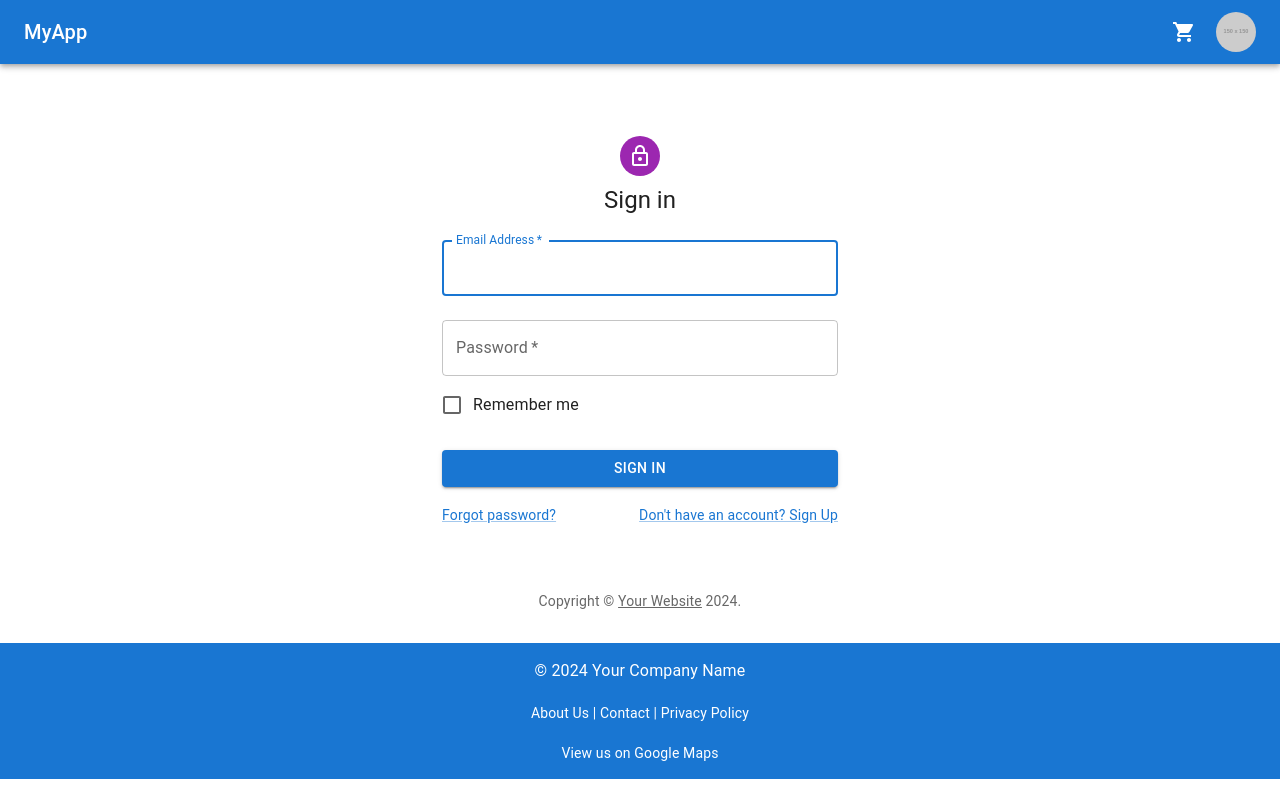
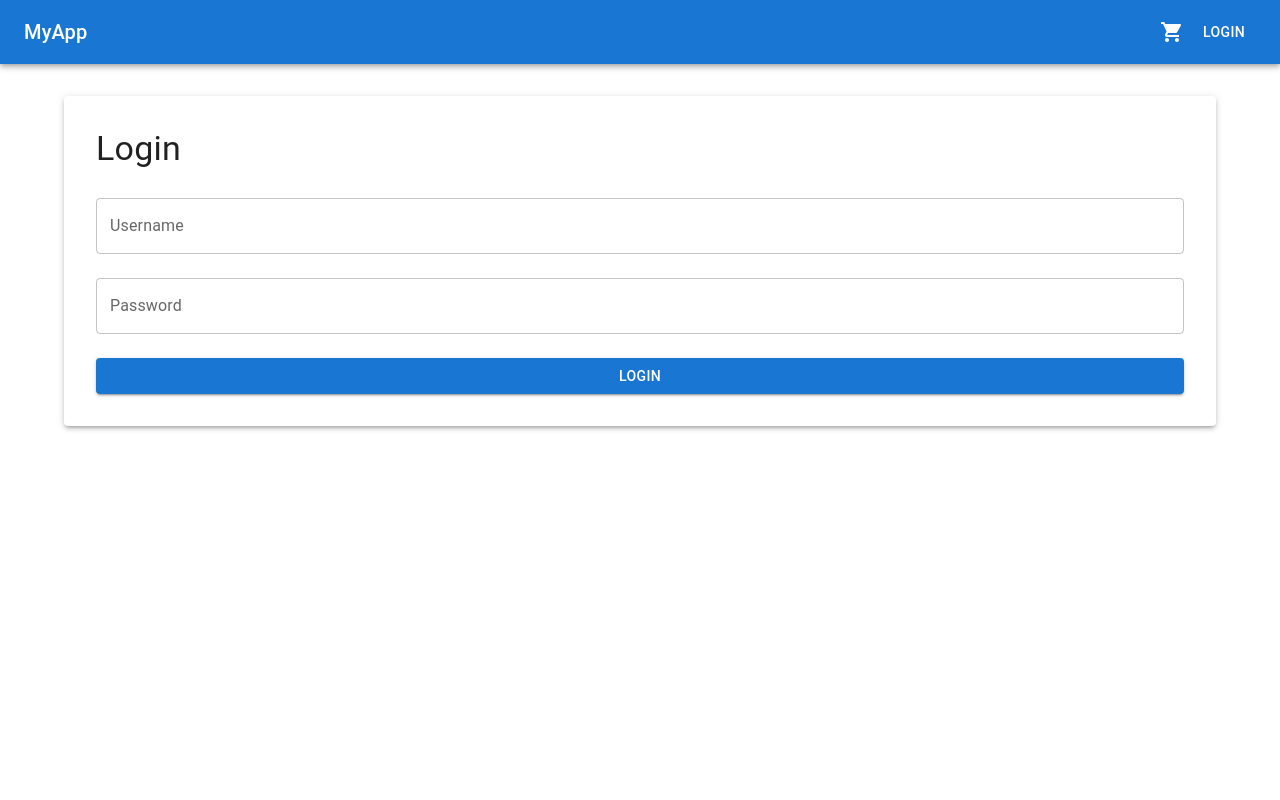
Before and after one commit to Penzslyr/customer-fe, a React (Create React App) app: page /login in a window 1280 px wide. Shown: the top 800 px of the page. Built offline with nearby package versions, Linux system fonts and the light colour scheme.

Commit message:
add protected route, handle modal if not logged in

```diff
--- a/src/App.js
+++ b/src/App.js
@@ -8,9 +8,12 @@ import Login from "./pages/Login";
 import Cart from "./pages/Cart";
 import { CartProvider } from "./context/CartContext";
 import Footer from "./components/Footer";
+import { AuthProvider } from "./context/AuthContext";
+import ProtectedRoute from "./components/ProtectedRoute";
 
 function App() {
   return (
+    <AuthProvider>
       <CartProvider>
         <Router>
           <Navbar />
@@ -18,13 +21,31 @@ function App() {
             <Route path="/" element={<Home />} />
             <Route path="/detail/:id" element={<Detail />} />
             <Route path="/login" element={<Login />} />
-          <Route path="/cart" element={<Cart />} />
-          <Route path="/profile" element={<div>Edit Profile Page</div>} />
+
+            <Route
+              path="/cart"
+              element={
+                <ProtectedRoute>
+                  <Cart />
+                </ProtectedRoute>
+              }
+            />
+
+            <Route
+              path="/profile"
+              element={
+                <ProtectedRoute>
+                  <div>Edit Profile Page</div>
+                </ProtectedRoute>
+              }
+            />
+
             <Route path="/logout" element={<div>Logout Page</div>} />
           </Routes>
           <Footer />
         </Router>
       </CartProvider>
+    </AuthProvider>
   );
 }
 
--- a/src/components/Navbar.js
+++ b/src/components/Navbar.js
@@ -1,4 +1,3 @@
-// src/components/Navbar.js
 import React from "react";
 import {
   AppBar,
@@ -9,14 +8,18 @@ import {
   MenuItem,
   Avatar,
   Badge,
+  Button,
 } from "@mui/material";
-import { Link } from "react-router-dom";
+import { Link, useNavigate } from "react-router-dom";
 import ShoppingCartIcon from "@mui/icons-material/ShoppingCart";
 import { useCart } from "../context/CartContext";
+import { useAuth } from "../context/AuthContext";
 
 const Navbar = () => {
   const [anchorEl, setAnchorEl] = React.useState(null);
   const { cart } = useCart();
+  const { isLoggedIn, logout } = useAuth();
+  const navigate = useNavigate();
 
   const handleMenu = (event) => {
     setAnchorEl(event.currentTarget);
@@ -26,10 +29,21 @@ const Navbar = () => {
     setAnchorEl(null);
   };
 
+  const handleLogout = () => {
+    logout();
+    handleClose();
+    navigate("/login");
+  };
+
   return (
     <AppBar position="static">
       <Toolbar>
-        <Typography variant="h6" component="div" sx={{ flexGrow: 1 }}>
+        <Typography
+          variant="h6"
+          component="div"
+          sx={{ flexGrow: 1 }}
+          onClick={() => navigate("/")}
+        >
           MyApp
         </Typography>
         <IconButton color="inherit" component={Link} to="/cart">
@@ -37,6 +51,7 @@ const Navbar = () => {
             <ShoppingCartIcon />
           </Badge>
         </IconButton>
+        {isLoggedIn ? (
           <div>
             <IconButton
               size="large"
@@ -70,11 +85,14 @@ const Navbar = () => {
               <MenuItem onClick={handleClose} component={Link} to="/profile">
                 Edit Profile
               </MenuItem>
-            <MenuItem onClick={handleClose} component={Link} to="/logout">
-              Logout
-            </MenuItem>
+              <MenuItem onClick={handleLogout}>Logout</MenuItem>
             </Menu>
           </div>
+        ) : (
+          <Button color="inherit" component={Link} to="/login">
+            Login
+          </Button>
+        )}
       </Toolbar>
     </AppBar>
   );
--- /dev/null
+++ b/src/components/ProtectedRoute.js
@@ -0,0 +1,28 @@
+// src/components/ProtectedRoute.js
+import React, { useState, useEffect } from "react";
+import { Navigate } from "react-router-dom";
+import { useAuth } from "../context/AuthContext";
+import WarningModal from "./WarningModal";
+
+const ProtectedRoute = ({ children }) => {
+  const { isLoggedIn } = useAuth();
+  const [open, setOpen] = useState(false);
+
+  useEffect(() => {
+    if (!isLoggedIn) {
+      setOpen(true);
+    }
+  }, [isLoggedIn]);
+
+  const handleClose = () => {
+    setOpen(false);
+  };
+
+  if (!isLoggedIn) {
+    return <WarningModal open={open} handleClose={handleClose} />;
+  }
+
+  return children;
+};
+
+export default ProtectedRoute;
--- /dev/null
+++ b/src/components/WarningModal.js
@@ -0,0 +1,43 @@
+// src/components/WarningModal.js
+import React from "react";
+import {
+  Dialog,
+  DialogActions,
+  DialogContent,
+  DialogContentText,
+  DialogTitle,
+  Button,
+} from "@mui/material";
+import { useNavigate } from "react-router-dom";
+
+const WarningModal = ({ open, handleClose }) => {
+  const navigate = useNavigate();
+
+  const handleLoginRedirect = () => {
+    handleClose();
+    navigate("/login");
+  };
+
+  return (
+    <Dialog
+      open={open}
+      onClose={handleClose}
+      aria-labelledby="alert-dialog-title"
+      aria-describedby="alert-dialog-description"
+    >
+      <DialogTitle id="alert-dialog-title">{"Access Denied"}</DialogTitle>
+      <DialogContent>
+        <DialogContentText id="alert-dialog-description">
+          You need to be logged in to access this page. Please log in first.
+        </DialogContentText>
+      </DialogContent>
+      <DialogActions>
+        <Button onClick={handleLoginRedirect} color="primary" autoFocus>
+          Login
+        </Button>
+      </DialogActions>
+    </Dialog>
+  );
+};
+
+export default WarningModal;
--- /dev/null
+++ b/src/context/AuthContext.js
@@ -0,0 +1,24 @@
+// src/context/AuthContext.js
+import React, { createContext, useContext, useState } from "react";
+
+const AuthContext = createContext();
+
+export const useAuth = () => useContext(AuthContext);
+
+export const AuthProvider = ({ children }) => {
+  const [isLoggedIn, setIsLoggedIn] = useState(false);
+
+  const login = () => {
+    setIsLoggedIn(true);
+  };
+
+  const logout = () => {
+    setIsLoggedIn(false);
+  };
+
+  return (
+    <AuthContext.Provider value={{ isLoggedIn, login, logout }}>
+      {children}
+    </AuthContext.Provider>
+  );
+};
--- a/src/pages/Detail.js
+++ b/src/pages/Detail.js
@@ -1,27 +1,63 @@
 // src/pages/Detail.js
 import React, { useState } from "react";
 import { useLocation } from "react-router-dom";
-import { Container, Grid, Paper, Typography, Button, IconButton, TextField } from "@mui/material";
+import {
+  Container,
+  Grid,
+  Paper,
+  Typography,
+  Button,
+  IconButton,
+  TextField,
+  Dialog,
+  DialogTitle,
+  DialogContent,
+  DialogActions,
+} from "@mui/material";
 import { useCart } from "../context/CartContext";
 import { Star, StarBorder } from "@mui/icons-material";
-import AddIcon from '@mui/icons-material/Add';
-import RemoveIcon from '@mui/icons-material/Remove';
+import AddIcon from "@mui/icons-material/Add";
+import RemoveIcon from "@mui/icons-material/Remove";
+import { useAuth } from "../context/AuthContext";
+import { useNavigate } from "react-router-dom";
 
 const Detail = () => {
   const { state } = useLocation();
   const { menuItem } = state;
   const { addToCart } = useCart();
   const [quantity, setQuantity] = useState(1);
+  const [dialogOpen, setDialogOpen] = useState(false);
+  const { isLoggedIn } = useAuth();
+  const navigate = useNavigate();
 
   const reviews = [
-    { accountName: "John Doe", reviewDesc: "Great food!", reviewRate: 5, profilePic: "https://via.placeholder.com/50" },
-    { accountName: "Jane Smith", reviewDesc: "Good taste but a bit pricey.", reviewRate: 4, profilePic: "https://via.placeholder.com/50" },
-    { accountName: "Alice Johnson", reviewDesc: "Average experience.", reviewRate: 3, profilePic: "https://via.placeholder.com/50" },
+    {
+      accountName: "John Doe",
+      reviewDesc: "Great food!",
+      reviewRate: 5,
+      profilePic: "https://via.placeholder.com/50",
+    },
+    {
+      accountName: "Jane Smith",
+      reviewDesc: "Good taste but a bit pricey.",
+      reviewRate: 4,
+      profilePic: "https://via.placeholder.com/50",
+    },
+    {
+      accountName: "Alice Johnson",
+      reviewDesc: "Average experience.",
+      reviewRate: 3,
+      profilePic: "https://via.placeholder.com/50",
+    },
   ];
 
   const handleAddToCart = () => {
-    for (let i = 0; i < quantity; i++) {
-      addToCart(menuItem);
+    if (isLoggedIn) {
+      for (let i = 0; i < quantity; i++) {
+        addToCart(menuItem);
+      }
+    } else {
+      setDialogOpen(true);
     }
   };
 
@@ -32,14 +68,44 @@ const Detail = () => {
   const renderStars = (rating) => {
     const stars = [];
     for (let i = 0; i < 5; i++) {
-      stars.push(i < rating ? <Star key={i} color="primary" /> : <StarBorder key={i} color="primary" />);
+      stars.push(
+        i < rating ? (
+          <Star key={i} color="primary" />
+        ) : (
+          <StarBorder key={i} color="primary" />
+        )
+      );
     }
     return stars;
+  };
+
+  const handleCloseDialog = () => {
+    setDialogOpen(false);
   };
 
   return (
     <Container>
       <h1>Detail Page</h1>
+      <Dialog open={dialogOpen} onClose={handleCloseDialog}>
+        <DialogTitle>Login Required</DialogTitle>
+        <DialogContent>
+          <Typography>
+            You need to be logged in to add items to the cart.
+          </Typography>
+        </DialogContent>
+        <DialogActions>
+          <Button onClick={handleCloseDialog} color="primary">
+            Close
+          </Button>
+          <Button
+            onClick={() => navigate("/login")}
+            color="primary"
+            variant="contained"
+          >
+            Login
+          </Button>
+        </DialogActions>
+      </Dialog>
       <Grid container spacing={3}>
         <Grid item xs={12} md={6}>
           <img
@@ -53,7 +119,12 @@ const Detail = () => {
             <Typography variant="h4">{menuItem.name}</Typography>
             <Typography variant="body1">{menuItem.description}</Typography>
             <Typography variant="h6">Price: ${menuItem.price}</Typography>
-            <Grid container alignItems="center" spacing={2} style={{ marginTop: '1rem' }}>
+            <Grid
+              container
+              alignItems="center"
+              spacing={2}
+              style={{ marginTop: "1rem" }}
+            >
               <Grid item>
                 <IconButton onClick={() => handleQuantityChange(-1)}>
                   <RemoveIcon />
@@ -62,9 +133,11 @@ const Detail = () => {
               <Grid item>
                 <TextField
                   value={quantity}
-                  onChange={(e) => setQuantity(Math.max(1, parseInt(e.target.value, 10) || 1))}
+                  onChange={(e) =>
+                    setQuantity(Math.max(1, parseInt(e.target.value, 10) || 1))
+                  }
                   type="number"
-                  inputProps={{ min: 1, style: { textAlign: 'center' } }}
+                  inputProps={{ min: 1, style: { textAlign: "center" } }}
                 />
               </Grid>
               <Grid item>
@@ -77,7 +150,7 @@ const Detail = () => {
               variant="contained"
               color="secondary"
               onClick={handleAddToCart}
-              style={{ marginTop: '1rem' }}
+              style={{ marginTop: "1rem" }}
             >
               Add to Cart
             </Button>
@@ -89,10 +162,18 @@ const Detail = () => {
         Reviews
       </Typography>
       {reviews.map((review, index) => (
-        <Paper key={index} elevation={1} style={{ padding: 16, marginTop: "1rem" }}>
+        <Paper
+          key={index}
+          elevation={1}
+          style={{ padding: 16, marginTop: "1rem" }}
+        >
           <Grid container spacing={2} alignItems="center">
             <Grid item>
-              <img src={review.profilePic} alt={review.accountName} style={{ borderRadius: '50%', width: '50px', height: '50px' }} />
+              <img
+                src={review.profilePic}
+                alt={review.accountName}
+                style={{ borderRadius: "50%", width: "50px", height: "50px" }}
+              />
             </Grid>
             <Grid item xs>
               <Typography variant="h6">{review.accountName}</Typography>
--- a/src/pages/Home.js
+++ b/src/pages/Home.js
@@ -1,14 +1,27 @@
 // src/pages/Home.js
-import React from "react";
+import React, { useState } from "react";
 import { Carousel } from "react-responsive-carousel";
 import "react-responsive-carousel/lib/styles/carousel.min.css";
-import { Container, Grid, Paper, Typography, Button } from "@mui/material";
+import {
+  Container,
+  Grid,
+  Paper,
+  Typography,
+  Button,
+  Dialog,
+  DialogTitle,
+  DialogContent,
+  DialogActions,
+} from "@mui/material";
 import { useNavigate } from "react-router-dom";
 import { useCart } from "../context/CartContext";
+import { useAuth } from "../context/AuthContext";
 
 const Home = () => {
   const navigate = useNavigate();
   const { addToCart } = useCart();
+  const { isLoggedIn } = useAuth();
+  const [dialogOpen, setDialogOpen] = useState(false);
 
   const menuItems = [
     {
@@ -16,26 +29,26 @@ const Home = () => {
       name: "Menu 1",
       category: "Food",
       price: 10,
+      image: "https://via.placeholder.com/150",
       description: "Lorem ipsum dolor sit amet, consectetur adipiscing elit.",
-      image: "https://via.placeholder.com/150",
     },
     {
       id: 2,
       name: "Menu 2",
       category: "Drink",
       price: 5,
+      image: "https://via.placeholder.com/150",
       description:
         "Sed do eiusmod tempor incididunt ut labore et dolore magna aliqua.",
-      image: "https://via.placeholder.com/150",
     },
     {
       id: 3,
       name: "Menu 3",
       category: "Snack",
       price: 3,
+      image: "https://via.placeholder.com/150",
       description:
-        "Ut enim ad minim veniam, quis nostrud exercitation ullamco laboris.",
-      image: "https://via.placeholder.com/150",
+        "Ut enim ad minim veniam, quis nostrud exercitation ullamco laboris nisi ut aliquip ex ea commodo consequat.",
     },
   ];
 
@@ -44,7 +57,15 @@ const Home = () => {
   };
 
   const handleAddToCart = (item) => {
-    addToCart(item);
+    if (isLoggedIn) {
+      addToCart(item);
+    } else {
+      setDialogOpen(true);
+    }
+  };
+
+  const handleCloseDialog = () => {
+    setDialogOpen(false);
   };
 
   return (
@@ -71,6 +92,26 @@ const Home = () => {
       <Typography variant="h4" gutterBottom>
         Available Menus
       </Typography>
+      <Dialog open={dialogOpen} onClose={handleCloseDialog}>
+        <DialogTitle>Login Required</DialogTitle>
+        <DialogContent>
+          <Typography>
+            You need to be logged in to add items to the cart.
+          </Typography>
+        </DialogContent>
+        <DialogActions>
+          <Button onClick={handleCloseDialog} color="primary">
+            Close
+          </Button>
+          <Button
+            onClick={() => navigate("/login")}
+            color="primary"
+            variant="contained"
+          >
+            Login
+          </Button>
+        </DialogActions>
+      </Dialog>
       <Grid container spacing={3}>
         {menuItems.map((item) => (
           <Grid item xs={12} sm={6} md={4} key={item.id}>
@@ -82,7 +123,8 @@ const Home = () => {
               />
               <Typography variant="h6">{item.name}</Typography>
               <Typography>Category: {item.category}</Typography>
-              <Typography>Price: {item.price}</Typography>
+              <Typography>Price: ${item.price}</Typography>
+              <Typography>{item.description}</Typography>
               <Button
                 variant="contained"
                 color="primary"
--- a/src/pages/Login.js
+++ b/src/pages/Login.js
@@ -1,122 +1,49 @@
-import * as React from "react";
-import Avatar from "@mui/material/Avatar";
-import Button from "@mui/material/Button";
-import CssBaseline from "@mui/material/CssBaseline";
-import TextField from "@mui/material/TextField";
-import FormControlLabel from "@mui/material/FormControlLabel";
-import Checkbox from "@mui/material/Checkbox";
-import Link from "@mui/material/Link";
-import Grid from "@mui/material/Grid";
-import Box from "@mui/material/Box";
-import LockOutlinedIcon from "@mui/icons-material/LockOutlined";
-import Typography from "@mui/material/Typography";
-import Container from "@mui/material/Container";
-import { createTheme, ThemeProvider } from "@mui/material/styles";
+// src/pages/Login.js
+import React from "react";
+import { Container, Button, TextField, Typography, Paper } from "@mui/material";
+import { useNavigate } from "react-router-dom";
+import { useAuth } from "../context/AuthContext";
 
-function Copyright(props) {
-  return (
-    <Typography
-      variant="body2"
-      color="text.secondary"
-      align="center"
-      {...props}
-    >
-      {"Copyright © "}
-      <Link color="inherit" href="https://mui.com/">
-        Your Website
-      </Link>{" "}
-      {new Date().getFullYear()}
-      {"."}
-    </Typography>
-  );
-}
+const Login = () => {
+  const { login } = useAuth();
+  const navigate = useNavigate();
 
-// TODO remove, this demo shouldn't need to reset the theme.
-
-const defaultTheme = createTheme();
-
-export default function Login() {
-  const handleSubmit = (event) => {
-    event.preventDefault();
-    const data = new FormData(event.currentTarget);
-    console.log({
-      email: data.get("email"),
-      password: data.get("password"),
-    });
+  const handleLogin = () => {
+    login();
+    navigate("/");
   };
 
   return (
-    <ThemeProvider theme={defaultTheme}>
-      <Container component="main" maxWidth="xs">
-        <CssBaseline />
-        <Box
-          sx={{
-            marginTop: 8,
-            display: "flex",
-            flexDirection: "column",
-            alignItems: "center",
-          }}
-        >
-          <Avatar sx={{ m: 1, bgcolor: "secondary.main" }}>
-            <LockOutlinedIcon />
-          </Avatar>
-          <Typography component="h1" variant="h5">
-            Sign in
+    <Container sx={{ minHeight: "713px" }}>
+      <Paper elevation={3} style={{ padding: "2rem", marginTop: "2rem" }}>
+        <Typography variant="h4" gutterBottom>
+          Login
         </Typography>
-          <Box
-            component="form"
-            onSubmit={handleSubmit}
-            noValidate
-            sx={{ mt: 1 }}
-          >
         <TextField
+          label="Username"
+          variant="outlined"
+          fullWidth
           margin="normal"
-              required
-              fullWidth
-              id="email"
-              label="Email Address"
-              name="email"
-              autoComplete="email"
-              autoFocus
         />
         <TextField
-              margin="normal"
-              required
-              fullWidth
-              name="password"
           label="Password"
           type="password"
-              id="password"
-              autoComplete="current-password"
-            />
-            <FormControlLabel
-              control={<Checkbox value="remember" color="primary" />}
-              label="Remember me"
+          variant="outlined"
+          fullWidth
+          margin="normal"
         />
         <Button
-              type="submit"
+          variant="contained"
+          color="primary"
           fullWidth
-              variant="contained"
-              sx={{ mt: 3, mb: 2 }}
+          onClick={handleLogin}
+          style={{ marginTop: "1rem" }}
         >
-              Sign In
+          Login
         </Button>
-            <Grid container>
-              <Grid item xs>
-                <Link href="#" variant="body2">
-                  Forgot password?
-                </Link>
-              </Grid>
-              <Grid item>
-                <Link href="#" variant="body2">
-                  {"Don't have an account? Sign Up"}
-                </Link>
-              </Grid>
-            </Grid>
-          </Box>
-        </Box>
-        <Copyright sx={{ mt: 8, mb: 4 }} />
+      </Paper>
     </Container>
-    </ThemeProvider>
   );
-}
+};
+
+export default Login;
```
Lines whose indentation alone changed are shown as unchanged.
